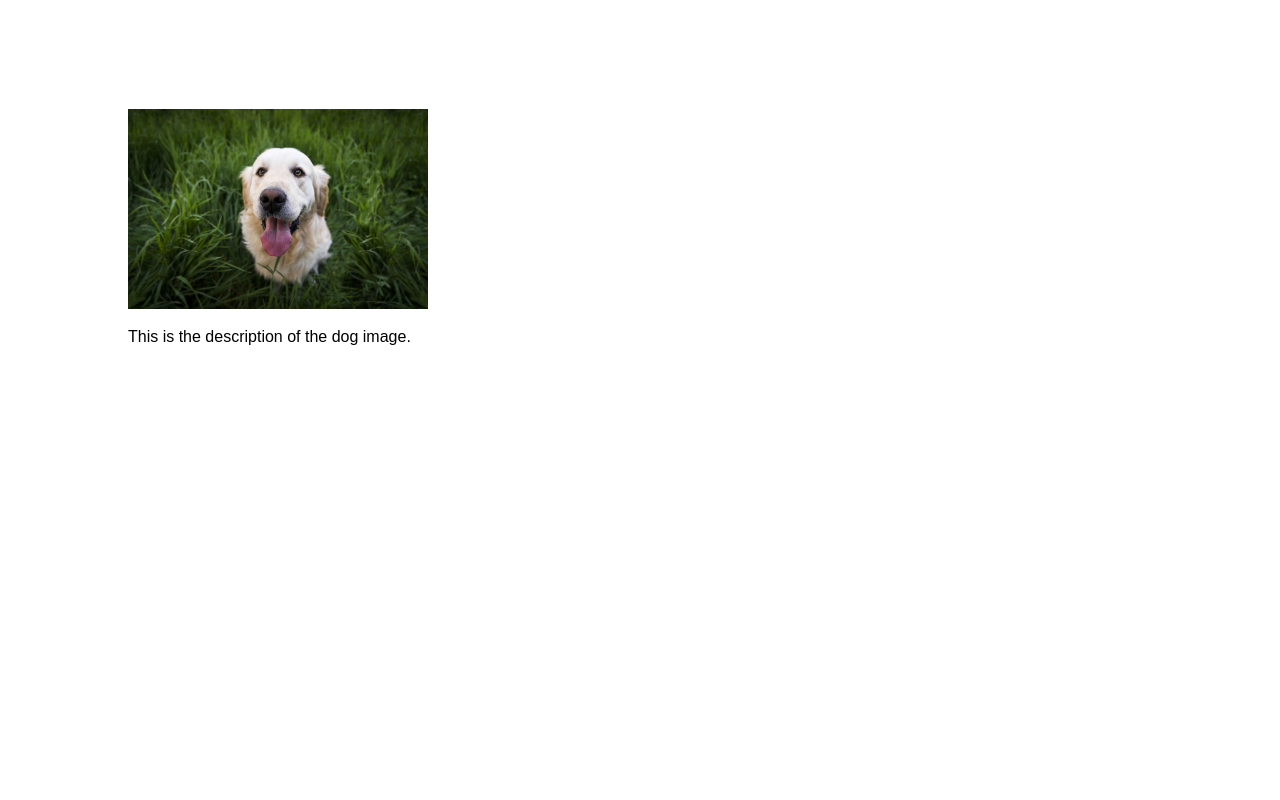
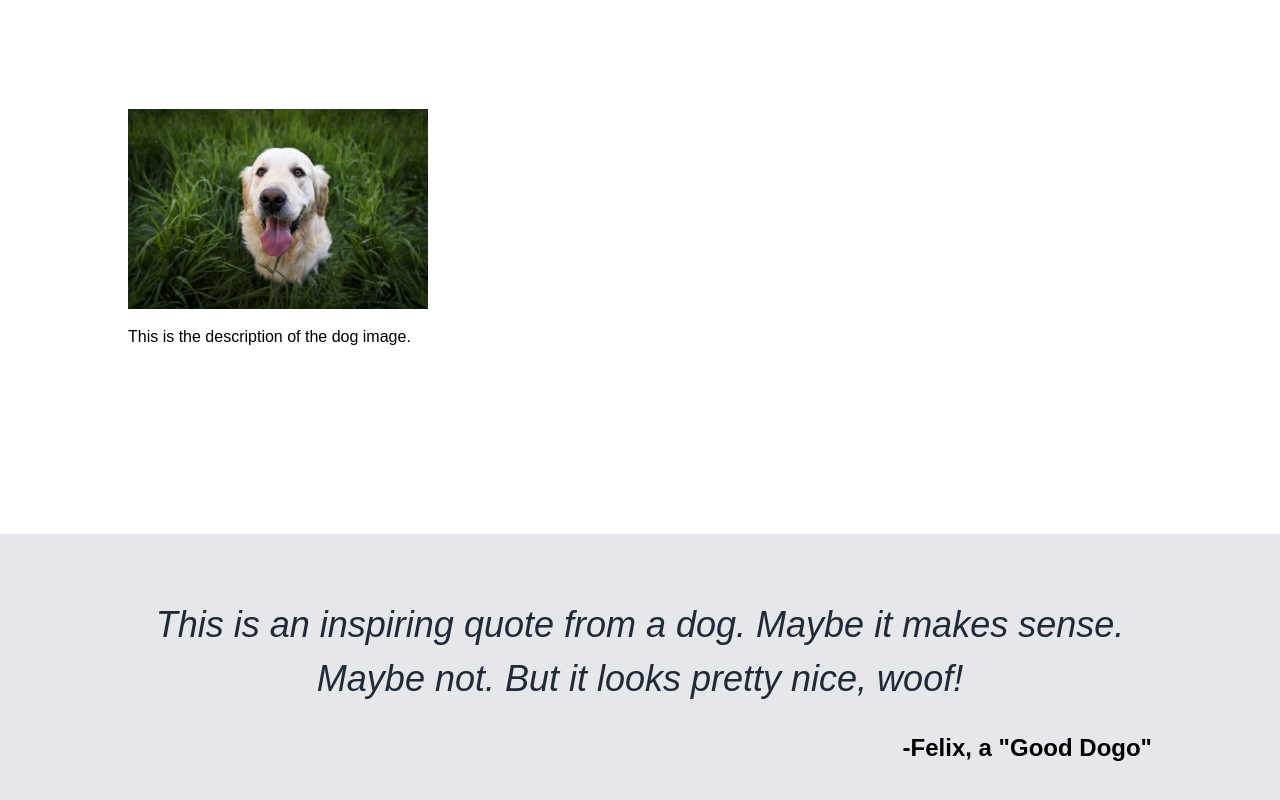
Before and after one commit to ToTheCrows/landingPage, a plain HTML site: page index.html in a window 1280 px wide. Shown: the part 938-1738 px from the top of the page. Before the commit the page ends 1472 px from the top, so only its background shows below. Drawn offline with Linux system fonts and the light colour scheme.

Commit message:
finish quote section

```diff
--- a/index.html
+++ b/index.html
@@ -55,7 +55,10 @@
         </div>
     </section>
     <section id="QUOTE">
-
+        <h3>This is an inspiring quote from a dog. Maybe it makes sense.
+            Maybe not. But it looks pretty nice, woof!
+        </h3>
+        <p>-Felix, a "Good Dogo"</p>
     </section>
     <section id="CTA">
 
--- a/style.css
+++ b/style.css
@@ -9,6 +9,10 @@ body {
 img {
     width: 100%;
     height: auto;
+}
+
+a {
+    text-decoration: none;
 }
 
 /*  HEADER Section  */
@@ -29,10 +33,6 @@ img {
 #HEADER p, a {
     font-size: 18px;
     color: #E5E7EB;
-}
-
-a {
-    text-decoration: none;
 }
 
 .header-logo {
@@ -102,3 +102,24 @@ a {
     display: flex;
     flex-direction: column;
 }
+
+/*  QUOTE Section   */
+#QUOTE {
+    padding: 5% 10%;
+    background-color: #E5E7EB;
+    text-align: center;
+}
+#QUOTE h3 {
+    font-size: 36px;
+    font-weight: 100;
+    font-style: italic;
+    color: #1F2937;
+    margin: 0;
+    padding: 0;
+}
+
+#QUOTE p {
+    text-align: right;
+    font-size: 24px;
+    font-weight: bold;
+}
```
